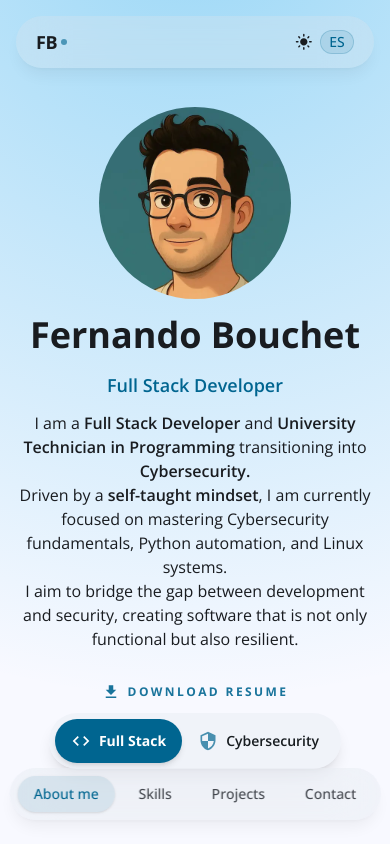
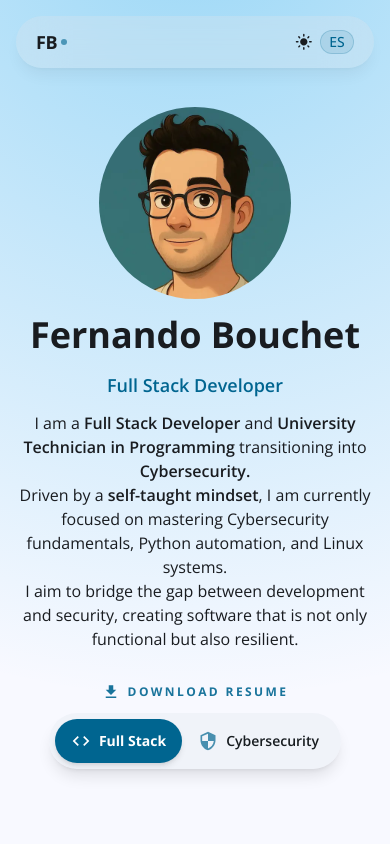
Before and after one commit to fernandobouchet/fernandobouchet.github.io, a Next.js app: page / in a window 390 px wide. Shown: the top 844 px of the page. Built offline with nearby package versions, Linux system fonts and the light colour scheme.

Commit message:
feat: remove mobile menu

```diff
--- a/components/header/mobile-menu.tsx
+++ /dev/null
@@ -1,37 +0,0 @@
-"use client";
-
-import { NavLinks } from "./nav-links";
-
-interface Props {
-  activeSection: string;
-  scrollToSection: (sectionId: string) => void;
-}
-
-const MobileMenu = ({ activeSection, scrollToSection }: Props) => {
-  return (
-    <div
-      className="
-      md:hidden
-      fixed bottom-6 z-50
-      left-1/2 -translate-x-1/2
-      w-[95%] max-w-md
-      pointer-events-none
-    "
-    >
-      <nav
-        className="pointer-events-auto
-          flex items-center justify-center py-2 rounded-full
-           bg-secondary/30 backdrop-blur-xl shadow-lg shadow-black/5"
-      >
-        <ul className="flex items-center justify-between w-full px-2">
-          <NavLinks
-            activeSection={activeSection}
-            scrollToSection={scrollToSection}
-          />
-        </ul>
-      </nav>
-    </div>
-  );
-};
-
-export { MobileMenu };
--- a/components/header/nav.tsx
+++ b/components/header/nav.tsx
@@ -1,7 +1,6 @@
 "use client";
 import { LanguageToggle } from "../ui/language.toggle";
 import { ThemeToggle } from "../ui/theme-toggle";
-import { MobileMenu } from "./mobile-menu";
 import { useNavbar } from "@/hooks/useNavBar";
 import { NavLinks } from "./nav-links";
 
@@ -42,10 +41,6 @@ const Nav = () => {
           </li>
         </ul>
       </nav>
-      <MobileMenu
-        activeSection={activeSection}
-        scrollToSection={scrollToSection}
-      />
     </>
   );
 };
```
